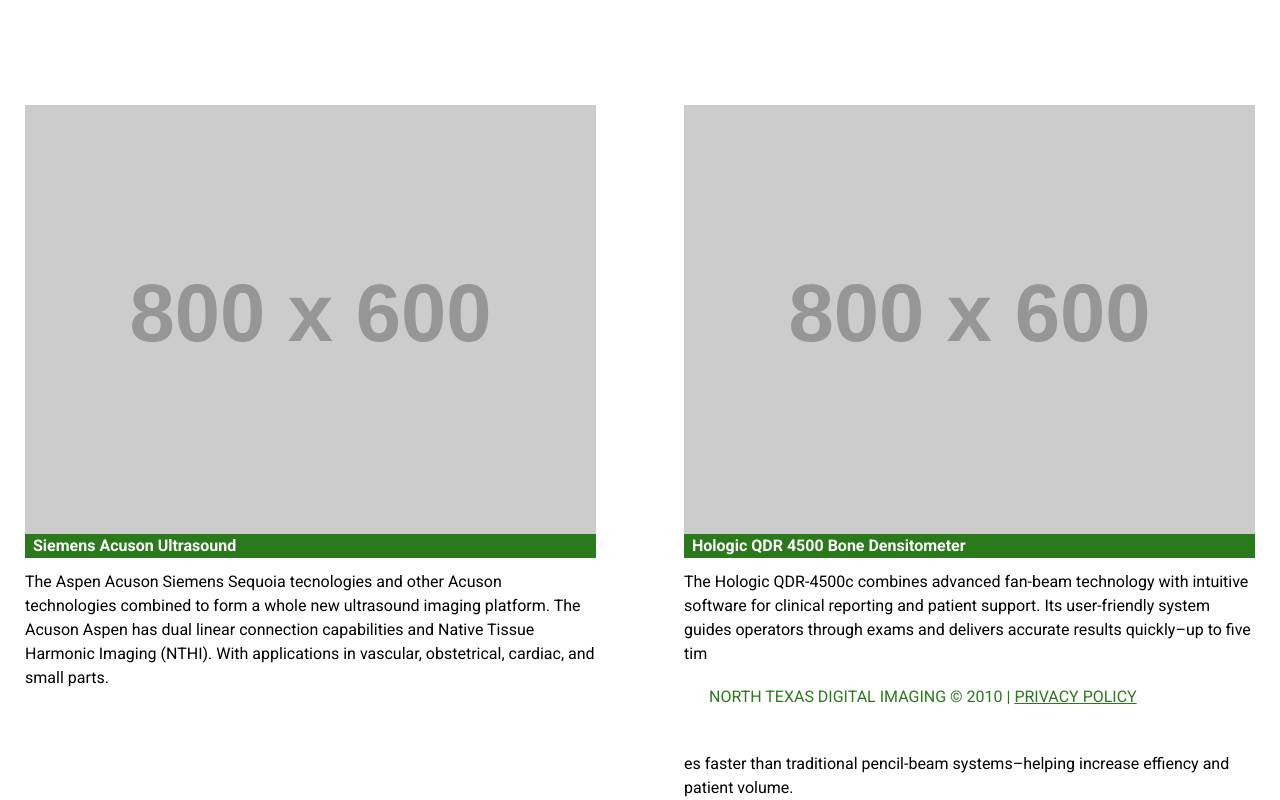
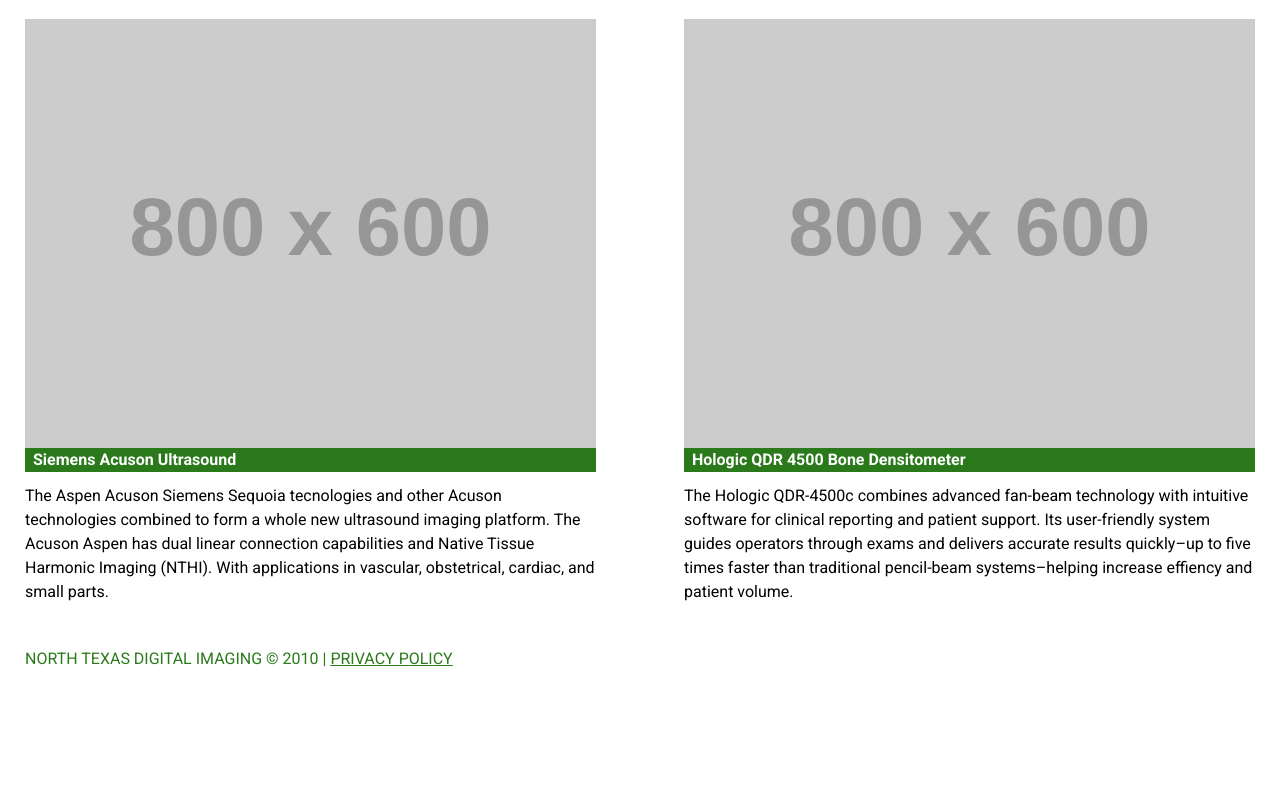
Before and after one commit to MrOliverW/TTB-WTV-Website-Revamp-Project, a plain HTML site: page technology.html in a window 1280 px wide. Shown: the part 966-1766 px from the top of the page. After the commit the page ends 1680 px from the top, so only its background shows below. Drawn offline with Linux system fonts and the light colour scheme; placeholder pictures from the web are drawn by us.

Commit message:
Fixed the technology.html footer placement

```diff
--- a/technology.html
+++ b/technology.html
@@ -151,13 +151,13 @@
         </div>
         <div class="mt-[12px]">
           <p>
-            The Hologic QDR-4500c combines advanced fan-beam technology with intuitive software for clinical reporting and patient support. Its user-friendly system guides operators through exams and delivers accurate results quickly&ndash;up to five tim    <footer class="bg-softgrey h-[61px] mb-[25px]">
-      <h3 class="text-headings text-grassgreen pl-[25px] leading-[61px]">NORTH TEXAS DIGITAL IMAGING &copy; 2010 | <a class="underline" href="#">PRIVACY POLICY</a></h3>
-    </footer>
-es faster than traditional pencil-beam systems&ndash;helping increase effiency and patient volume.
+            The Hologic QDR-4500c combines advanced fan-beam technology with intuitive software for clinical reporting and patient support. Its user-friendly system guides operators through exams and delivers accurate results quickly&ndash;up to five times faster than traditional pencil-beam systems&ndash;helping increase effiency and patient volume.
           </p>
         </div>
       </div>
     </div>
+    <footer class="bg-softgrey h-[61px] mb-[25px]">
+      <h3 class="text-headings text-grassgreen pl-[25px] leading-[61px]">NORTH TEXAS DIGITAL IMAGING &copy; 2010 | <a class="underline" href="#">PRIVACY POLICY</a></h3>
+    </footer>
   </body>
 </html>
```
